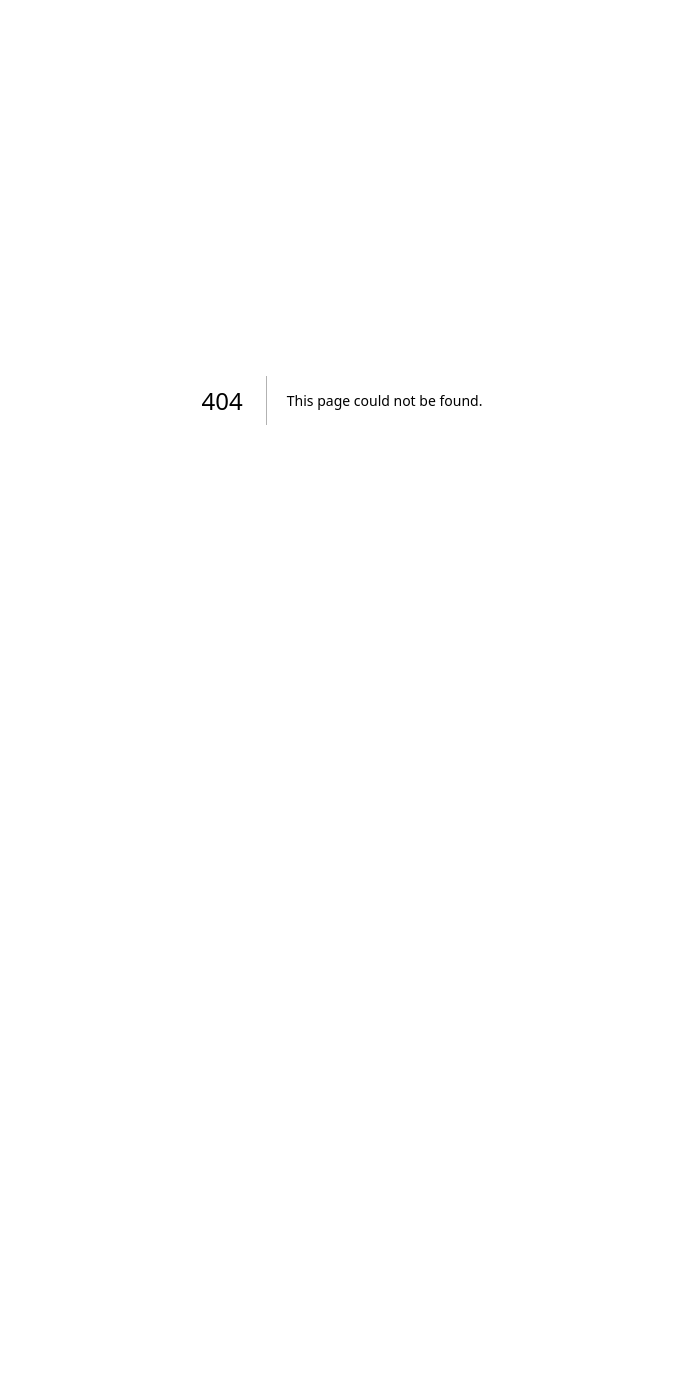
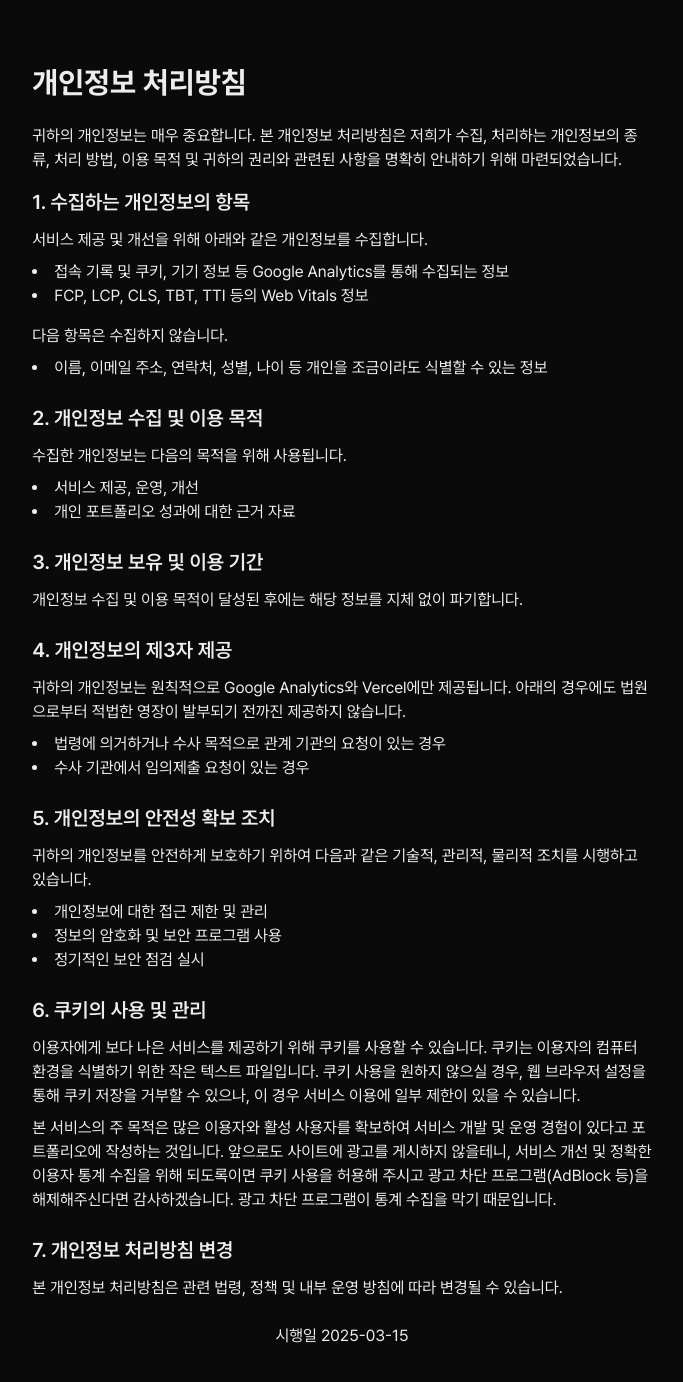
Before and after one commit to litomidev/litomi, a Next.js app: page /doc/privacy in a window 1280 px wide. Before the commit this address had no page. Shown: the top 1382 px of the page, without its empty margins (298-981 px from the left). Before the commit the page ends 800 px from the top, so only its background shows below. Built offline with nearby package versions, Linux system fonts and the light colour scheme.

Commit message:
feat: 문서 작성

```diff
--- /dev/null
+++ b/src/app/doc/privacy/page.tsx
@@ -0,0 +1,64 @@
+export default async function Page() {
+  return (
+    <div className="p-4 md:p-16 [&_h2]:text-xl [&_h2]:font-semibold [&_ul]:list-disc [&_ul]:list-inside">
+      <div className="max-w-prose mx-auto">
+        <h1 className="text-3xl font-bold mb-6">개인정보 처리방침</h1>
+        <p className="mb-4">
+          귀하의 개인정보는 매우 중요합니다. 본 개인정보 처리방침은 저희가 수집, 처리하는 개인정보의 종류, 처리 방법,
+          이용 목적 및 귀하의 권리와 관련된 사항을 명확히 안내하기 위해 마련되었습니다.
+        </p>
+        <h2 className="mb-3">1. 수집하는 개인정보의 항목</h2>
+        <p className="mb-2">서비스 제공 및 개선을 위해 아래와 같은 개인정보를 수집합니다.</p>
+        <ul className="mb-4">
+          <li>접속 기록 및 쿠키, 기기 정보 등 Google Analytics를 통해 수집되는 정보</li>
+          <li>FCP, LCP, CLS, TBT, TTI 등의 Web Vitals 정보</li>
+        </ul>
+        <p className="mb-2">다음 항목은 수집하지 않습니다.</p>
+        <ul className="mb-6">
+          <li>이름, 이메일 주소, 연락처, 성별, 나이 등 개인을 조금이라도 식별할 수 있는 정보</li>
+        </ul>
+        <h2 className="mb-3">2. 개인정보 수집 및 이용 목적</h2>
+        <p className="mb-2">수집한 개인정보는 다음의 목적을 위해 사용됩니다.</p>
+        <ul className="mb-6">
+          <li>서비스 제공, 운영, 개선</li>
+          <li>개인 포트폴리오 성과에 대한 근거 자료</li>
+        </ul>
+        <h2 className="mb-3">3. 개인정보 보유 및 이용 기간</h2>
+        <p className="mb-6">개인정보 수집 및 이용 목적이 달성된 후에는 해당 정보를 지체 없이 파기합니다.</p>
+        <h2 className="mb-3">4. 개인정보의 제3자 제공</h2>
+        <p className="mb-2">
+          귀하의 개인정보는 원칙적으로 Google Analytics와 Vercel에만 제공됩니다. 아래의 경우에도 법원으로부터 적법한
+          영장이 발부되기 전까진 제공하지 않습니다.
+        </p>
+        <ul className="mb-6">
+          <li>법령에 의거하거나 수사 목적으로 관계 기관의 요청이 있는 경우</li>
+          <li>수사 기관에서 임의제출 요청이 있는 경우</li>
+        </ul>
+        <h2 className="mb-3">5. 개인정보의 안전성 확보 조치</h2>
+        <p className="mb-2">
+          귀하의 개인정보를 안전하게 보호하기 위하여 다음과 같은 기술적, 관리적, 물리적 조치를 시행하고 있습니다.
+        </p>
+        <ul className="mb-6">
+          <li>개인정보에 대한 접근 제한 및 관리</li>
+          <li>정보의 암호화 및 보안 프로그램 사용</li>
+          <li>정기적인 보안 점검 실시</li>
+        </ul>
+        <h2 className="mb-3">6. 쿠키의 사용 및 관리</h2>
+        <p className="mb-2">
+          이용자에게 보다 나은 서비스를 제공하기 위해 쿠키를 사용할 수 있습니다. 쿠키는 이용자의 컴퓨터 환경을 식별하기
+          위한 작은 텍스트 파일입니다. 쿠키 사용을 원하지 않으실 경우, 웹 브라우저 설정을 통해 쿠키 저장을 거부할 수
+          있으나, 이 경우 서비스 이용에 일부 제한이 있을 수 있습니다.
+        </p>
+        <p className="mb-6">
+          본 서비스의 주 목적은 많은 이용자와 활성 사용자를 확보하여 서비스 개발 및 운영 경험이 있다고 포트폴리오에
+          작성하는 것입니다. 앞으로도 사이트에 광고를 게시하지 않을테니, 서비스 개선 및 정확한 이용자 통계 수집을 위해
+          되도록이면 쿠키 사용을 허용해 주시고 광고 차단 프로그램(AdBlock 등)을 해제해주신다면 감사하겠습니다. 광고 차단
+          프로그램이 통계 수집을 막기 때문입니다.
+        </p>
+        <h2 className="mb-3">7. 개인정보 처리방침 변경</h2>
+        <p className="mb-6">본 개인정보 처리방침은 관련 법령, 정책 및 내부 운영 방침에 따라 변경될 수 있습니다.</p>
+        <h4 className="mb-1 text-center">시행일 2025-03-15</h4>
+      </div>
+    </div>
+  )
+}
--- /dev/null
+++ b/src/app/doc/terms/page.tsx
@@ -0,0 +1,38 @@
+/* eslint-disable react/no-unescaped-entities */
+
+export default async function Page() {
+  return (
+    <div className="p-4 md:p-16 [&_h2]:text-xl [&_h2]:font-semibold [&_ul]:list-disc [&_ul]:list-inside">
+      <div className="max-w-prose mx-auto">
+        <h1 className="text-3xl font-bold mb-6">이용약관</h1>
+        <h2 className="mb-3">제 1 조 (목적)</h2>
+        <p className="mb-4">
+          이 약관은 Litomi (이하 "본 서비스")의 이용과 관련하여 이용자의 권리, 의무 및 책임사항, 기타 필요한 사항을
+          규정함을 목적으로 합니다.
+        </p>
+        <h2 className="mb-3">제 2 조 (용어의 정의)</h2>
+        <ul className="mb-4">
+          <li>"이용자"라 함은 본 약관에 따라 본 서비스를 이용하는 개인 또는 단체를 말합니다.</li>
+          <li>"서비스"라 함은 회사가 제공하는 온라인 상의 모든 서비스 및 부가 기능을 말합니다.</li>
+        </ul>
+        <h2 className="mb-2">제 3 조 (서비스 목적)</h2>
+        <p className="mb-4">
+          본 서비스는 많은 이용자와 활성 사용자를 확보하여 서비스 개발 및 운영 경험이 있다고 포트폴리오에 작성하는 것이
+          목적입니다.
+        </p>
+        <h2 className="mb-2">제 4 조 (광고 게재 정책)</h2>
+        <p className="mb-4">
+          본 서비스는 운영을 통한 수익 창출을 목적으로 하지 않으며, 현재 및 향후 구글 광고나 성인 광고 등 외부 광고를
+          게재하지 않을 것입니다.
+        </p>
+        <h2 className="mb-2">제 5 조 (오픈 소스 전환)</h2>
+        <p className="mb-4">
+          만약 향후 사이트 트래픽 증가로 인해 운영 비용 부담이 심각하게 발생할 경우, 해당 상황을 검토하여 서비스의 지속
+          가능성을 확보하기 위한 대안으로 Litomi 소스 코드를 공개할 예정입니다. 이 경우, 이용자께서는 Vercel 클라우드 등
+          선호하는 플랫폼을 활용하여 자체적으로 호스팅할 수 있습니다.
+        </p>
+        <h4 className="mt-6 text-center">시행일 2025-03-15</h4>
+      </div>
+    </div>
+  )
+}
--- a/src/app/manga/page.tsx
+++ b/src/app/manga/page.tsx
@@ -47,7 +47,7 @@ export default async function Page({ searchParams }: BasePageProps) {
             rel="noopener noreferrer"
             target="_blank"
           >
-            <svg className="w-4" viewBox="0 0 448 512" xmlns="http://www.w3.org/2000/svg">
+            <svg className="w-4" viewBox="0 0 448 512">
               <path
                 d="M446.7 98.6l-67.6 318.8c-5.1 22.5-18.4 28.1-37.3 17.5l-103-75.9-49.7 47.8c-5.5 5.5-10.1 10.1-20.7 10.1l7.4-104.9 190.9-172.5c8.3-7.4-1.8-11.5-12.9-4.1L117.8 284 16.2 252.2c-22.1-6.9-22.5-22.1 4.6-32.7L418.2 66.4c18.4-6.9 34.5 4.1 28.5 32.2z"
                 fill="currentColor"
@@ -56,9 +56,17 @@ export default async function Page({ searchParams }: BasePageProps) {
             @litomi_official
           </a>
         </div>
-        <Link className="hover:underline text-xs" href="/deterrence">
-          사용자 연령 제한 규정
-        </Link>
+        <div className="flex justify-center gap-2 flex-wrap">
+          <Link className="hover:underline text-xs" href="/doc/terms">
+            이용 약관
+          </Link>
+          <Link className="hover:underline text-xs" href="/doc/privacy">
+            개인정보처리방침
+          </Link>
+          <Link className="hover:underline text-xs" href="/deterrence">
+            사용자 연령 제한 규정
+          </Link>
+        </div>
       </footer>
     </main>
   )
--- a/src/app/page.tsx
+++ b/src/app/page.tsx
@@ -2,17 +2,16 @@ import Link from 'next/link'
 
 export default function Home() {
   return (
-    <main className="h-dvh flex flex-col items-center justify-center gap-4 mx-auto p-4">
-      <div className="flex items-center justify-center gap-4">
-        <svg className="w-20 md:w-14 shrink-0" viewBox="0 0 100 100" xmlns="http://www.w3.org/2000/svg">
-          <circle cx="50" cy="50" fill="white" r="45" stroke="red" stroke-width="10" />
+    <main className="h-dvh flex flex-col items-center justify-center gap-5 mx-auto p-4 text-center">
+      <svg className="w-14 shrink-0" viewBox="0 0 100 100">
+        <circle cx="50" cy="50" fill="white" r="45" stroke="red" strokeWidth="10" />
         <text
-            dominant-baseline="middle"
+          dominantBaseline="middle"
           fill="black"
-            font-family="Arial"
-            font-size="40"
-            font-weight="bold"
-            text-anchor="middle"
+          fontFamily="Arial"
+          fontSize="40"
+          fontWeight="bold"
+          textAnchor="middle"
           x="50%"
           y="55"
         >
@@ -23,21 +22,22 @@ export default function Home() {
         이 정보 내용은 청소년유해매체물로서 정보통신망 이용촉진 및 정보보호등에 관한 법률 및 청소년 보호법에 따라 19세
         미만의 청소년이 이용할 수 없습니다.
       </h1>
-      </div>
       <h2 className="max-w-prose">
         본 웹사이트에는 19세 이상 전용의 성인 콘텐츠(성인 만화 등)가 포함되어 있습니다. 이용자는 “19세 이상 성인입니다”
         버튼을 클릭함으로써, 본인이 19세 이상이거나 현지법상 성인임을 확인하고 해당 콘텐츠 이용에 동의하는 것으로
         간주됩니다.
       </h2>
-      <div className="grid gap-2 text-center [&_a]:border [&_a]:rounded [&_a]:px-6 [&_a]:py-2 [&_a]:font-semibold ">
+      <div className="grid gap-2 [&_a]:border [&_a]:rounded-lg [&_a]:w-60 [&_a]:py-2 [&_a]:font-semibold ">
+        <Link
+          className="bg-brand-gradient relative text-background before:absolute before:inset-0 before:rounded-lg before:border-2 before:border-white/40"
+          href="/manga"
+        >
+          19세 이상 성인입니다
+        </Link>
         <Link className="border rounded" href="/deterrence">
           19세 미만 나가기
         </Link>
-        <Link className="bg-brand-gradient text-background" href="/manga">
-          19세 이상 성인입니다
-        </Link>
       </div>
-      <div></div>
     </main>
   )
 }
```
Also changed, not shown: public/images/fallback.svg. Lines whose indentation alone changed are shown as unchanged.
